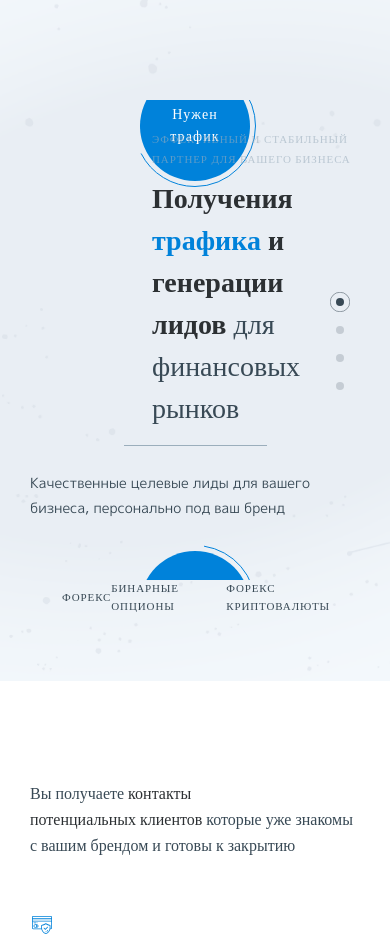
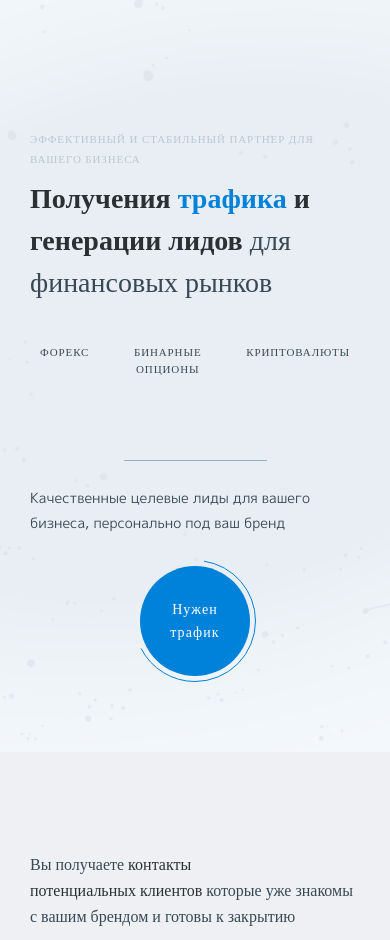
Before and after one commit to n1colashka/lidogeneration, a plain HTML site: page index.html in a window 390 px wide. Shown: the top 940 px of the page. Drawn offline with nearby package versions, Linux system fonts and the light colour scheme; a web font is replaced by a local one.

Commit message:
feat: add hero, leads adaptive

```diff
--- a/index.html
+++ b/index.html
@@ -105,6 +105,13 @@
                             <h2 class="hero__subtitle">Эффективный и стабильный партнер для вашего бизнеса</h2>
                             <h1 class="hero__title"><strong>Получения <span>трафика</span> и генерации лидов</strong> для финансовых рынков</h1>
                         </div>
+                        <div class="hero__foot">
+                            <ul>
+                                <li>Форекс</li>
+                                <li>Бинарные опционы</li>
+                                <li>криптовалюты</li>
+                            </ul>
+                        </div>
                         <div class="hero__btn-box">
                             <a class="hero__btn-wrapper" href="#">
                                 <div class="hero__btn-circle">
@@ -125,7 +132,7 @@
                     <ul>
                         <li>Форекс</li>
                         <li>Бинарные опционы</li>
-                        <li>Форекс криптовалюты</li>
+                        <li>криптовалюты</li>
                     </ul>
                 </div>
             </div>
--- a/styles/_global.scss
+++ b/styles/_global.scss
@@ -17,6 +17,7 @@ body {
     font-family:'Mplus', sans-serif;
     font-weight: 400;
     color: $main;
+    background-color: #EEF0F3;
 }
 
 ul {
--- a/styles/_media.scss
+++ b/styles/_media.scss
@@ -142,7 +142,8 @@
       margin-bottom: 0;
     }
 
-    &__slider-item {
+    .swiper-pagination {
+      display: none;
     }
 
     &__head {
@@ -169,11 +170,6 @@
       margin-right: auto;
     }
 
-    &__btn-circle {
-    }
-
-    &__btn-text {
-    }
 
     &__text {
       font-size: 14px;
@@ -188,9 +184,6 @@
         margin: 0 auto;
         top: -25px;
       }
-    }
-
-    &__mobile {
     }
 
     &__foot {
@@ -233,10 +226,6 @@
 
 		&__name {
       margin-bottom: 25px;
-		}
-
-		&__text {
-
 		}
 
 		&__timeline {
@@ -326,9 +315,72 @@
         width: 100%;
       }
   }
+  .leads {
+    .container {
+      max-width: 100%;
+    }
+
+    &__slider {
+      height: 600px;
+    }
+
+
+    &__title {
+      font-size: 24px;
+      line-height: 150%;
+      margin-bottom: 40px;
+    }
+
+    &__text {
+      font-size: 14px;
+      line-height: 160%;
+    }
+}
+
 }
 
 @media (max-width: 768px) {
+  .hero {
+    padding-bottom: 70px;
+    .container {
+      max-width: 100%;
+    }
+    &__foot {
+      display: none;
+    }
+    &__slider {
+      display: none;
+    }
+    &__mobile {
+      display: block;
+      .hero__foot {
+        display: block;
+        padding-bottom: 90px;
+
+        ul {
+          padding-left: 0;
+          align-items: flex-start;
+          justify-content: space-between;
+        }
+
+        li {
+          margin: 0 10px;
+          text-align: center;
+        }
+      }
+    }
+    &__head {
+      max-width: 100%;
+      margin-left: 0;
+      margin-right: 0;
+    }
+  }
+  .leads {
+    background: url('../images/leads-bg-mob.jpg') center / cover no-repeat;
+    .swiper-pagination {
+      display: none;
+    }
+  }
   .container {
     padding-left: 30px;
     padding-right: 30px;
```
Also changed, not shown: images/leads-bg-mob.jpg (added), styles/style.css, 1 other file.
